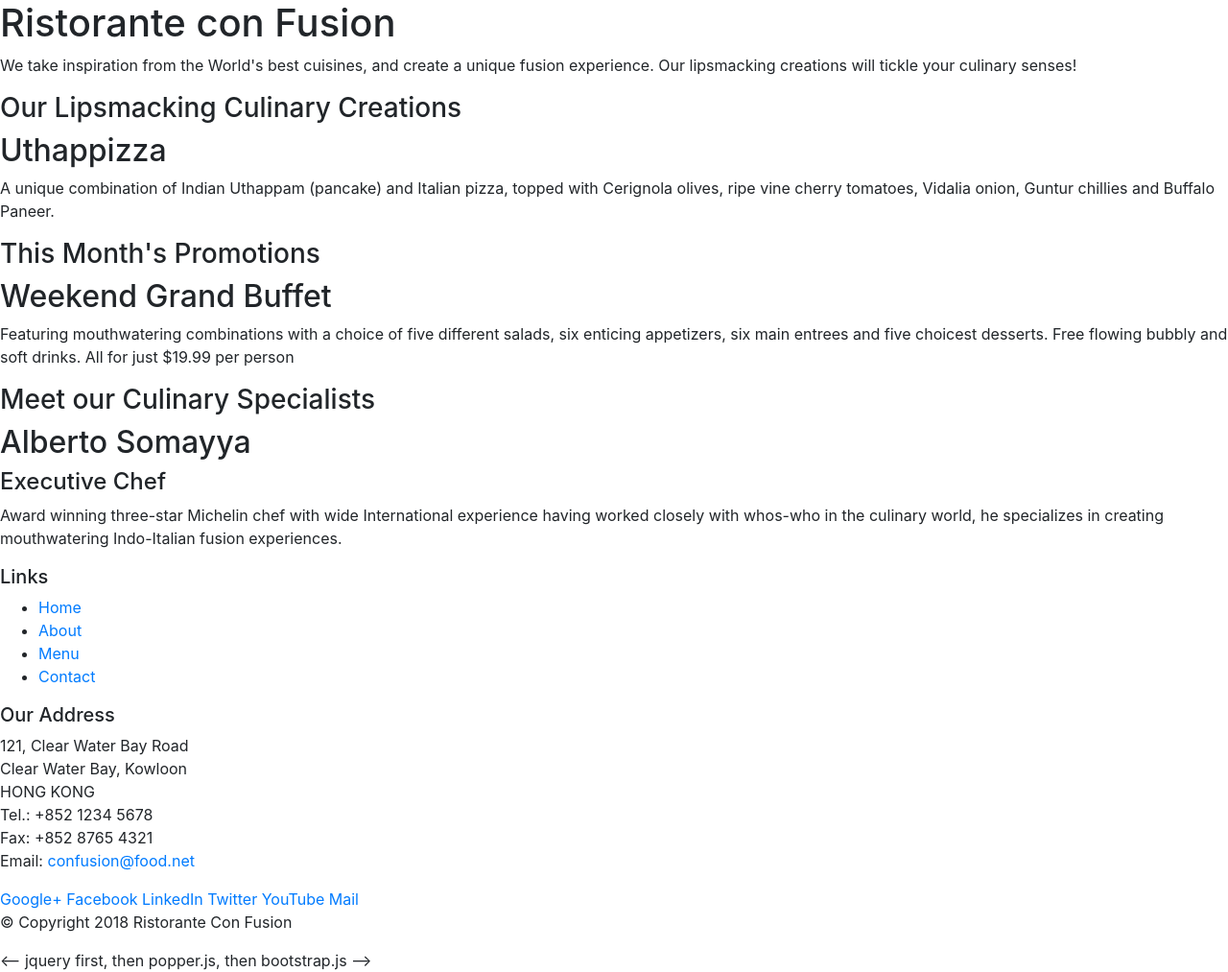
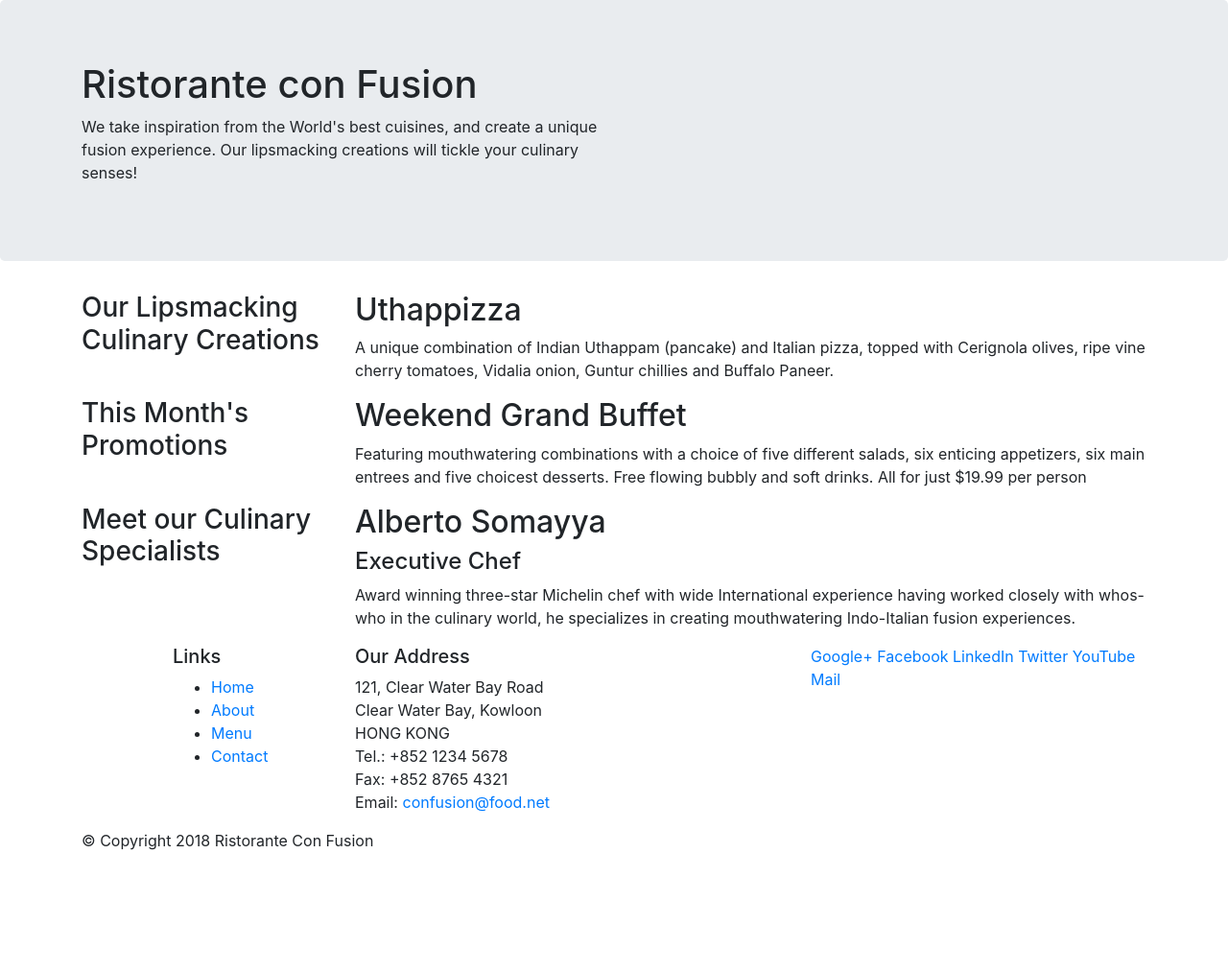
Before and after one commit to abodedaniel/RistoranteWebsite, a website: page index.html in a window 1280 px wide. Shown: the whole page at 96% size. After the commit the page ends 904 px from the top, so only its background shows below. Drawn offline with nearby package versions, Linux system fonts and the light colour scheme.

Commit message:
bootstrap grid part 1

```diff
--- a/index.html
+++ b/index.html
@@ -13,46 +13,46 @@
 
 <body>
 
-    <header>
-        <div>
-            <div>
-                <div>
+    <header class="jumbotron">
+        <div class="container">
+            <div class="row">
+                <div class="col-12 col-sm-6">
                     <h1>Ristorante con Fusion</h1>
                     <p>We take inspiration from the World's best cuisines, and create a unique fusion experience. Our lipsmacking creations will tickle your culinary senses!</p>
                 </div>
-                <div>
+                <div class="col-12 col-sm">
                 </div>
             </div>
         </div>
     </header>
 
-    <div>
-        <div>
-            <div>
+    <div class="container">
+        <div class="row">
+            <div class="col-12 col-sm-4 col-md-3">
                 <h3>Our Lipsmacking Culinary Creations</h3>
             </div>
-            <div>
+            <div class="col col-sm-8 col-md-9">
                 <h2>Uthappizza</h2>
                 <p>A unique combination of Indian Uthappam (pancake) and Italian pizza, topped with Cerignola olives, ripe vine cherry tomatoes, Vidalia onion, Guntur chillies and Buffalo Paneer.</p>
             </div>
         </div>
 
 
-        <div>
-            <div>
+        <div class="row">
+            <div class="col-12 col-sm-4 col-md-3">
                 <h3>This Month's Promotions</h3>
             </div>
-            <div>
+            <div class="col col-sm-8 col-md-9">
                 <h2>Weekend Grand Buffet</h2>
                 <p>Featuring mouthwatering combinations with a choice of five different salads, six enticing appetizers, six main entrees and five choicest desserts. Free flowing bubbly and soft drinks. All for just $19.99 per person </p>
             </div>
         </div>
 
-        <div>
-            <div>
+        <div class="row">
+            <div class="col-12 col-sm-4 col-md-3">
                 <h3>Meet our Culinary Specialists</h3>
             </div>
-            <div>
+            <div class="col col-sm-8 col-md-9">
                 <h2>Alberto Somayya</h2>
                 <h4>Executive Chef</h4>
                 <p>Award winning three-star Michelin chef with wide International experience having worked closely with whos-who in the culinary world, he specializes in creating mouthwatering Indo-Italian fusion experiences. </p>
@@ -61,9 +61,9 @@
     </div>
 
     <footer>
-        <div>
-            <div>
-                <div>
+        <div class="container">
+            <div class="row">
+                <div class="col-4 offset-1 col-sm-2">
                     <h5>Links</h5>
                     <ul>
                         <li><a href="#">Home</a></li>
@@ -71,8 +71,8 @@
                         <li><a href="#">Menu</a></li>
                         <li><a href="#">Contact</a></li>
                     </ul>
-                </div>
-                <div>
+                </div >
+                <div class = "col-7 col-sm-5">
                     <h5>Our Address</h5>
                     <address>
 		              121, Clear Water Bay Road<br>
@@ -83,7 +83,7 @@
 		              Email: <a href="mailto:confusion@food.net">confusion@food.net</a>
 		           </address>
                 </div>
-                <div>
+                <div class = "col-12 col-sm-4">
                     <div>
                         <a href="http://google.com/+">Google+</a>
                         <a href="http://www.facebook.com/profile.php?id=">Facebook</a>
@@ -94,14 +94,14 @@
                     </div>
                 </div>
            </div>
-           <div>
-                <div>
+           <div class="row">
+                <div class = "col-auto">
                     <p>© Copyright 2018 Ristorante Con Fusion</p>
                 </div>
            </div>
         </div>
     </footer>
-    <-- jquery first, then popper.js, then bootstrap.js -->
+    <!-- jquery first, then popper.js, then bootstrap.js -->
     <script src="node_modules/jquery/dist/jquery.slim.min.js"></script>
     <script src="node_modules/popper.js/dist/umd/popper.min.js"></script>
     <script src="node_modules/bootstrap/dist/js/bootstrap.min.js"></script>
```
